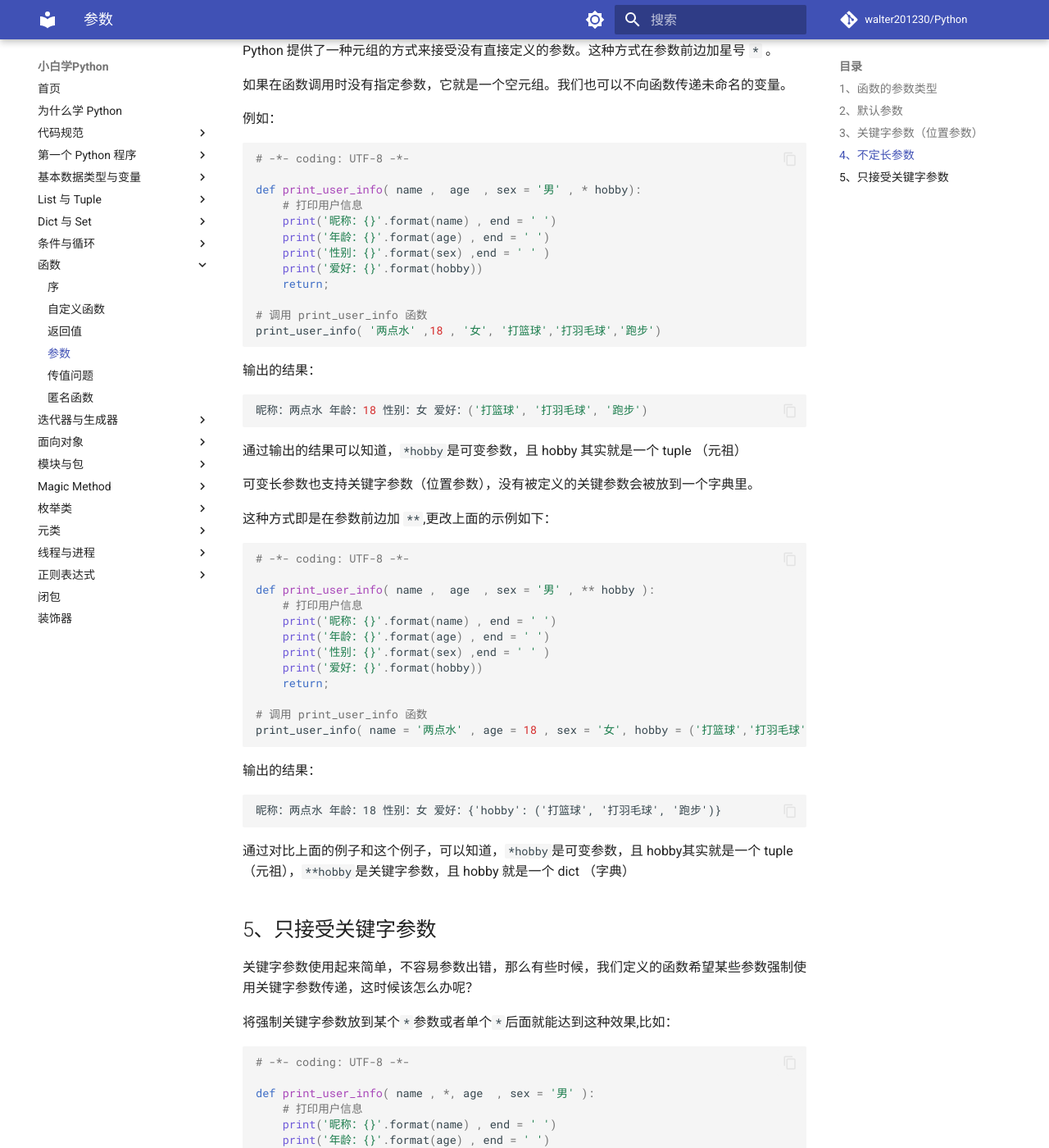
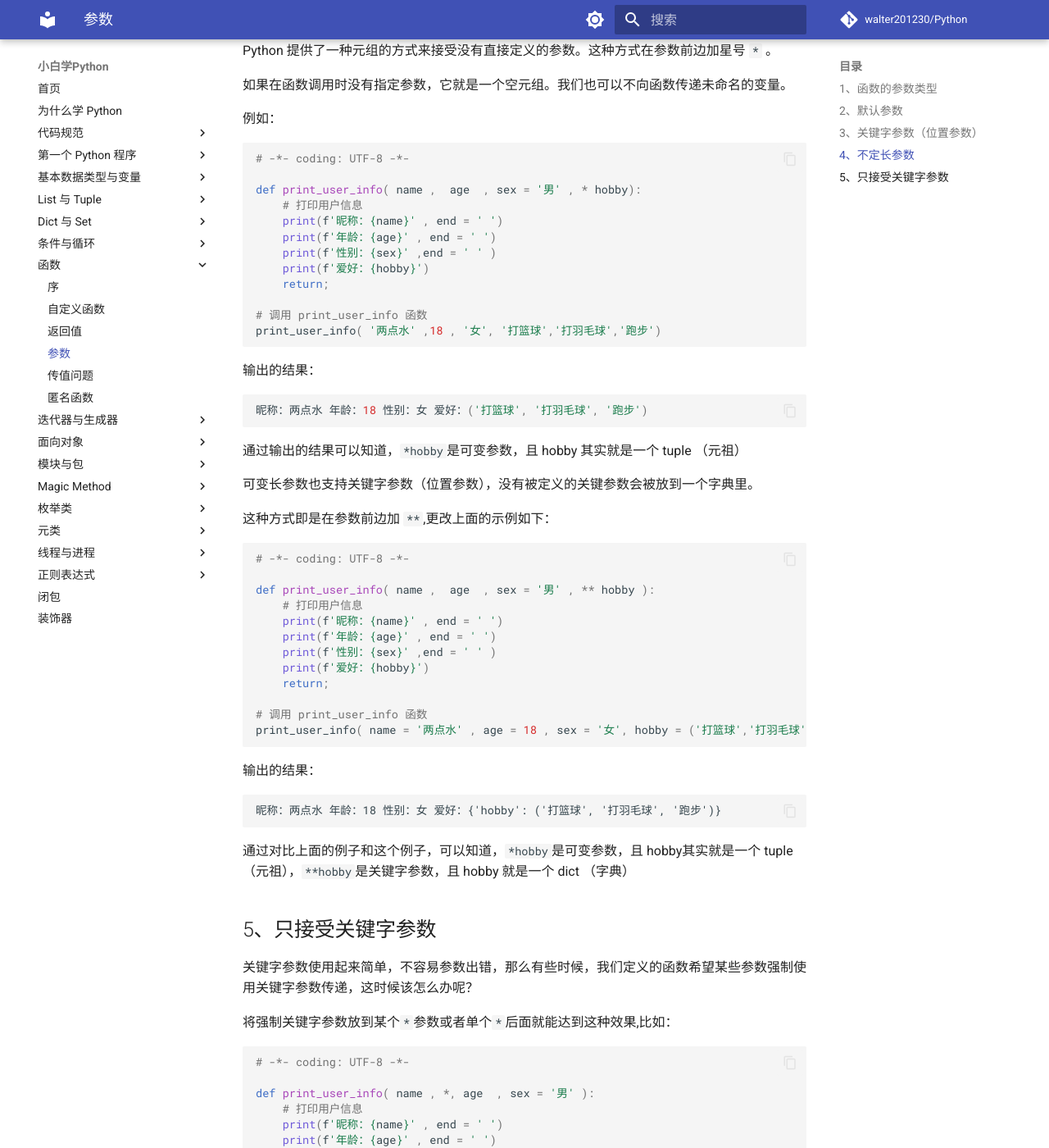
Before and after one commit to kant131/Python--0.1, an MkDocs documentation site: the page built from Article/PythonBasis/python6/3.md, in a window 1280 px wide and 1400 px high, scrolled down 3509 px. Shown: the whole window at 82% size. Built offline with MkDocs 1.6.1 and Material for MkDocs 9.7.7, drawn with Linux system fonts in a browser that asks for light colours; comment, search, counter and statistics services are not loaded; some of the changed text lies outside the part shown.

Commit message:
python6/3.md：.format() 改写为 f-string
Co-Authored-By: Claude Opus 4.7 (1M context) <noreply@anthropic.com>

```diff
--- a/Article/PythonBasis/python6/3.md
+++ b/Article/PythonBasis/python6/3.md
@@ -28,9 +28,9 @@
 
 def print_user_info( name , age , sex = '男' ):
     # 打印用户信息
-    print('昵称：{}'.format(name) , end = ' ')
-    print('年龄：{}'.format(age) , end = ' ')
-    print('性别：{}'.format(sex))
+    print(f'昵称：{name}' , end = ' ')
+    print(f'年龄：{age}' , end = ' ')
+    print(f'性别：{sex}')
     return;
 
 # 调用 print_user_info 函数
@@ -145,9 +145,9 @@ def print_info( a , b = _no_value ):
 
 def print_user_info( name ,  age  , sex = '男' ):
     # 打印用户信息
-    print('昵称：{}'.format(name) , end = ' ')
-    print('年龄：{}'.format(age) , end = ' ')
-    print('性别：{}'.format(sex))
+    print(f'昵称：{name}' , end = ' ')
+    print(f'年龄：{age}' , end = ' ')
+    print(f'性别：{sex}')
     return;
 
 # 调用 print_user_info 函数
@@ -185,10 +185,10 @@ Python 提供了一种元组的方式来接受没有直接定义的参数。这
 
 def print_user_info( name ,  age  , sex = '男' , * hobby):
     # 打印用户信息
-    print('昵称：{}'.format(name) , end = ' ')
-    print('年龄：{}'.format(age) , end = ' ')
-    print('性别：{}'.format(sex) ,end = ' ' )
-    print('爱好：{}'.format(hobby))
+    print(f'昵称：{name}' , end = ' ')
+    print(f'年龄：{age}' , end = ' ')
+    print(f'性别：{sex}' ,end = ' ' )
+    print(f'爱好：{hobby}')
     return;
 
 # 调用 print_user_info 函数
@@ -215,10 +215,10 @@ print_user_info( '两点水' ,18 , '女', '打篮球','打羽毛球','跑步')
 
 def print_user_info( name ,  age  , sex = '男' , ** hobby ):
     # 打印用户信息
-    print('昵称：{}'.format(name) , end = ' ')
-    print('年龄：{}'.format(age) , end = ' ')
-    print('性别：{}'.format(sex) ,end = ' ' )
-    print('爱好：{}'.format(hobby))
+    print(f'昵称：{name}' , end = ' ')
+    print(f'年龄：{age}' , end = ' ')
+    print(f'性别：{sex}' ,end = ' ' )
+    print(f'爱好：{hobby}')
     return;
 
 # 调用 print_user_info 函数
@@ -247,9 +247,9 @@ print_user_info( name = '两点水' , age = 18 , sex = '女', hobby = ('打篮
 
 def print_user_info( name , *, age  , sex = '男' ):
     # 打印用户信息
-    print('昵称：{}'.format(name) , end = ' ')
-    print('年龄：{}'.format(age) , end = ' ')
-    print('性别：{}'.format(sex))
+    print(f'昵称：{name}' , end = ' ')
+    print(f'年龄：{age}' , end = ' ')
+    print(f'性别：{sex}')
     return;
 
 # 调用 print_user_info 函数
```
